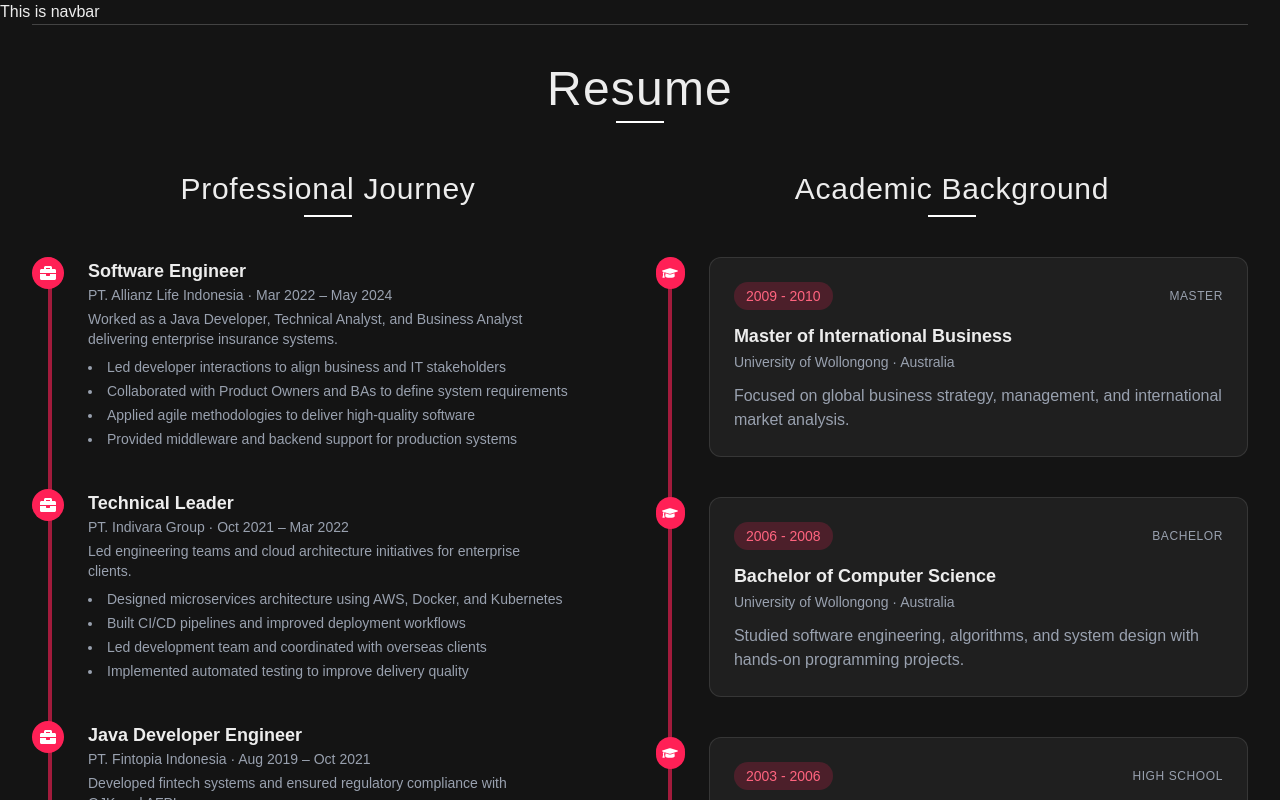
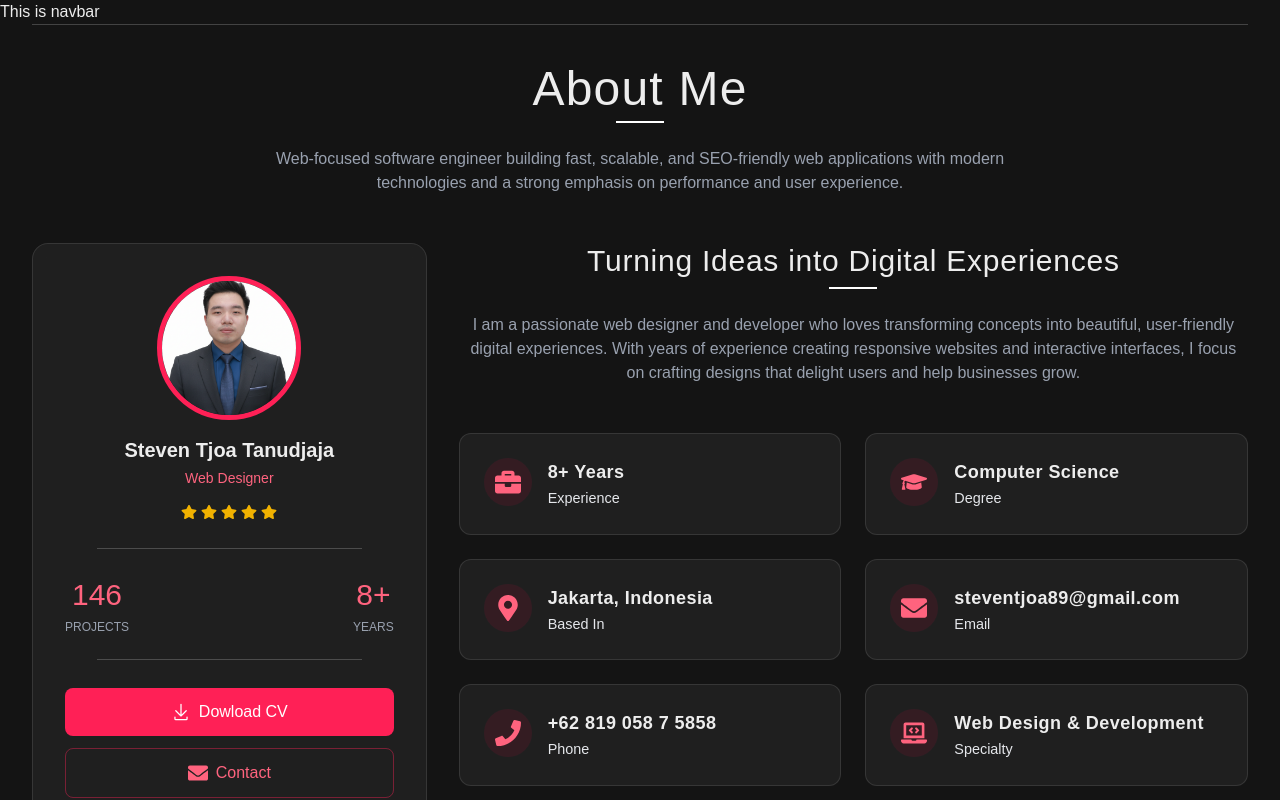
Before and after one commit to steventjoa89/resume, a Next.js app: page / in a window 1280 px wide. Shown: the top 800 px of the page. Built offline with nearby package versions, Linux system fonts and the light colour scheme.

Commit message:
About me completed.

```diff
--- a/src/app/components/Button.tsx
+++ b/src/app/components/Button.tsx
@@ -1,17 +1,25 @@
 import React from "react";
+import { IconType } from "react-icons";
 
 type ButtonProps = {
   label: string;
   submit?: boolean;
   className?: string;
+  icon?: IconType;
 };
 
-function Button({ label, submit = false, className = "" }: ButtonProps) {
+function Button({
+  label,
+  submit = false,
+  className = "",
+  icon: Icon,
+}: ButtonProps) {
   return (
     <button
       type={submit ? "submit" : "button"}
-      className={`bg-rose-500 hover:bg-rose-500/90 transition text-white px-10 py-3 rounded-md cursor-pointer ${className}`}
+      className={`inline-flex items-center justify-center gap-2  bg-rose-500 hover:bg-rose-500/90 transition text-white px-10 py-3 rounded-lg cursor-pointer ${className}`}
     >
+      {Icon && <Icon className="text-xl" />}
       {label}
     </button>
   );
--- /dev/null
+++ b/src/app/components/about/AboutMeCard.tsx
@@ -0,0 +1,75 @@
+import { FaEnvelope, FaStar } from "react-icons/fa";
+import Divider from "../Divider";
+import Button from "../Button";
+import { GoDownload } from "react-icons/go";
+import SocialMedia from "../footer/SocialMedia";
+import Link from "next/link";
+import Image from "next/image";
+
+function AboutMeStatsInfo({ label, value }: { label: string; value: string }) {
+  return (
+    <div className="flex flex-col space-y-1.5">
+      <span className="text-3xl text-rose-400">{value}</span>
+      <span className="uppercase text-xs text-gray-400">{label}</span>
+    </div>
+  );
+}
+
+function AboutMeCard() {
+  return (
+    <div className="flex flex-col items-center text-center p-8 bg-white/5 backdrop-blur rounded-2xl border border-white/10 space-y-4">
+      <div className="w-36 h-36 rounded-full border-5 border-rose-500 overflow-hidden flex items-center justify-center">
+        <Image
+          src="/images/profile.png"
+          alt="Steven Tjoa"
+          width={144}
+          height={144}
+          className="w-full h-full object-cover"
+          priority
+        />
+      </div>
+
+      {/* Name */}
+      <h2 className="text-xl font-semibold">Steven Tjoa Tanudjaja</h2>
+      {/* Role */}
+      <p className="-mt-3 text-sm text-rose-400">Web Designer</p>
+
+      {/* Star */}
+      <div className="pb-3 flex items-center justify-center space-x-1">
+        {[...Array(5)].map((_, i) => (
+          <FaStar key={i} className="text-yellow-500" />
+        ))}
+      </div>
+
+      <Divider />
+
+      {/* Stats */}
+      <div className="mt-3 mb-6 flex w-full justify-between text-sm text-white/80">
+        <AboutMeStatsInfo label="Projects" value="146" />
+        <AboutMeStatsInfo label="Years" value="8+" />
+      </div>
+
+      <Divider />
+
+      <div className="mt-3 mb-6 w-full space-y-3">
+        {/* TODO: */}
+        {/* Download CV */}
+        <Button label="Dowload CV" className="w-full" icon={GoDownload} />
+
+        {/* Contact Me */}
+        <Link href="#contact-section">
+          <button className="w-full inline-flex items-center justify-center gap-2 border border-rose-500/40 text-rose-400 hover:border-rose-500 hover:bg-rose-500/10 transition-all duration-200 px-10 py-3 rounded-lg cursor-pointer">
+            <FaEnvelope className="text-xl" />
+            Contact
+          </button>
+        </Link>
+      </div>
+
+      <Divider />
+
+      <SocialMedia />
+    </div>
+  );
+}
+
+export default AboutMeCard;
--- /dev/null
+++ b/src/app/components/about/AboutMeInfo.tsx
@@ -0,0 +1,59 @@
+import {
+  FaBriefcase,
+  FaEnvelope,
+  FaGraduationCap,
+  FaLaptopCode,
+  FaMapMarkerAlt,
+  FaPhone,
+} from "react-icons/fa";
+import ContactTile from "../contact/ContactTile";
+import { ContactTileData } from "../contact/ContactSection";
+import { EMAIL, MOBILE_NO } from "@/config/data";
+
+function AboutMeInfo() {
+  const aboutMeInfos: ContactTileData[] = [
+    { title: "Experience", info: "8+ Years", icon: FaBriefcase },
+    { title: "Degree", info: "Computer Science", icon: FaGraduationCap },
+    { title: "Based In", info: "Jakarta, Indonesia", icon: FaMapMarkerAlt },
+    { title: "Email", info: EMAIL, icon: FaEnvelope },
+    { title: "Phone", info: MOBILE_NO, icon: FaPhone },
+    {
+      title: "Specialty",
+      info: "Web Design & Development",
+      icon: FaLaptopCode,
+    },
+  ];
+
+  return (
+    <div>
+      <div className="flex flex-col items-center text-center">
+        <h4 className="text-2xl lg:text-3xl tracking-wide">
+          Turning Ideas into Digital Experiences
+        </h4>
+
+        <div className="mx-auto mt-2 w-12 h-0.5 bg-white"></div>
+
+        <p className="mt-6 text-sm md:text-base text-gray-400 max-w-3xl">
+          I am a passionate web designer and developer who loves transforming
+          concepts into beautiful, user-friendly digital experiences. With years
+          of experience creating responsive websites and interactive interfaces,
+          I focus on crafting designs that delight users and help businesses
+          grow.
+        </p>
+      </div>
+
+      <div className="mt-12 grid grid-cols-1 md:grid-cols-2 gap-6">
+        {aboutMeInfos.map((ami) => (
+          <ContactTile
+            key={ami.title}
+            title={ami.info}
+            info={ami.title}
+            icon={ami.icon}
+          />
+        ))}
+      </div>
+    </div>
+  );
+}
+
+export default AboutMeInfo;
--- /dev/null
+++ b/src/app/components/about/AboutSection.tsx
@@ -0,0 +1,30 @@
+import React from "react";
+import Container from "../Container";
+import AboutMeCard from "./AboutMeCard";
+import AboutMeInfo from "./AboutMeInfo";
+
+function AboutSection() {
+  return (
+    <Container id="about-section">
+      <div className="flex flex-col items-center text-center">
+        <h3 className="text-4xl lg:text-5xl tracking-wide font-extralight">
+          About Me
+        </h3>
+        <div className="mx-auto mt-2 w-12 h-0.5 bg-white"></div>
+
+        <p className="mt-6 text-sm md:text-base text-gray-400 max-w-3xl">
+          Web-focused software engineer building fast, scalable, and
+          SEO-friendly web applications with modern technologies and a strong
+          emphasis on performance and user experience.
+        </p>
+      </div>
+
+      <div className="mt-12 grid grid-cols-1 lg:grid-cols-[1fr_2fr] gap-8">
+        <AboutMeCard />
+        <AboutMeInfo />
+      </div>
+    </Container>
+  );
+}
+
+export default AboutSection;
--- a/src/app/components/footer/SocialMedia.tsx
+++ b/src/app/components/footer/SocialMedia.tsx
@@ -5,11 +5,15 @@ import { FaLinkedin } from "react-icons/fa";
 function SocialMedia() {
   return (
     <div className="my-4">
-      <div className="inline-flex items-center justify-center border border-gray-500 rounded-full p-2 text-gray-500 hover:text-rose-400 hover:border-rose-400 cursor-pointer">
+      <div
+        className="inline-flex items-center justify-center border border-gray-500 rounded-full p-2 text-gray-500 cursor-pointer
+                  transition-colors duration-300 ease-in-out hover:text-rose-400 hover:border-rose-400"
+      >
         <Link
           href="https://www.linkedin.com/in/steven-tjoa-641875114/"
           target="_blank"
           rel="noopener noreferrer"
+          aria-label="LinkedIn"
         >
           <FaLinkedin size={22} />
         </Link>
--- a/src/app/page.tsx
+++ b/src/app/page.tsx
@@ -1,3 +1,4 @@
+import AboutSection from "./components/about/AboutSection";
 import ContactSection from "./components/contact/ContactSection";
 import CtaSection from "./components/cta/CtaSection";
 import Divider from "./components/Divider";
@@ -7,6 +8,8 @@ import ServicesSection from "./components/services/ServicesSection";
 export default function Page() {
   return (
     <main>
+      <Divider />
+      <AboutSection />
       <Divider />
       <ResumeSection />
       <Divider />
```
Also changed, not shown: public/images/profile.png (added).
